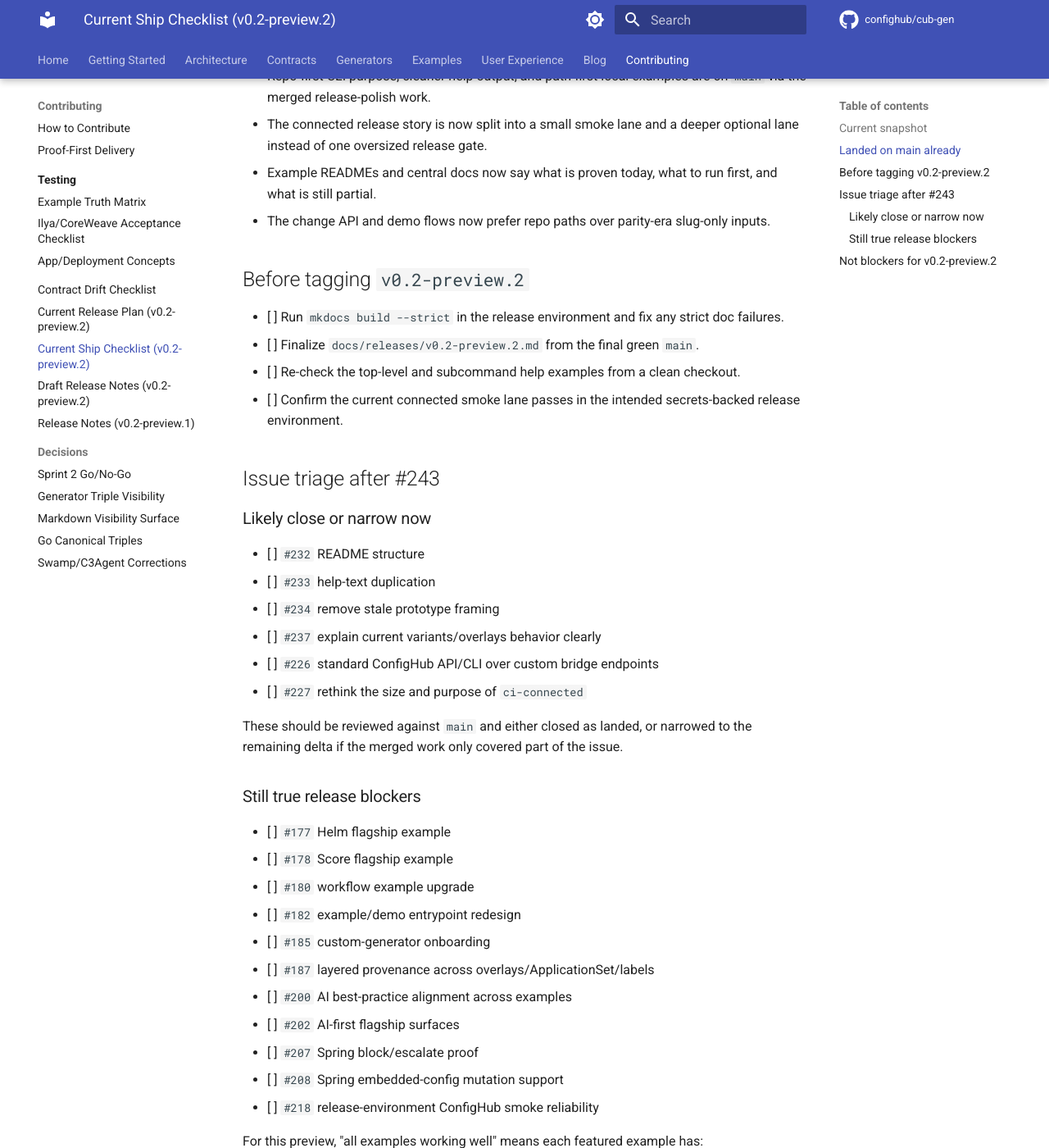
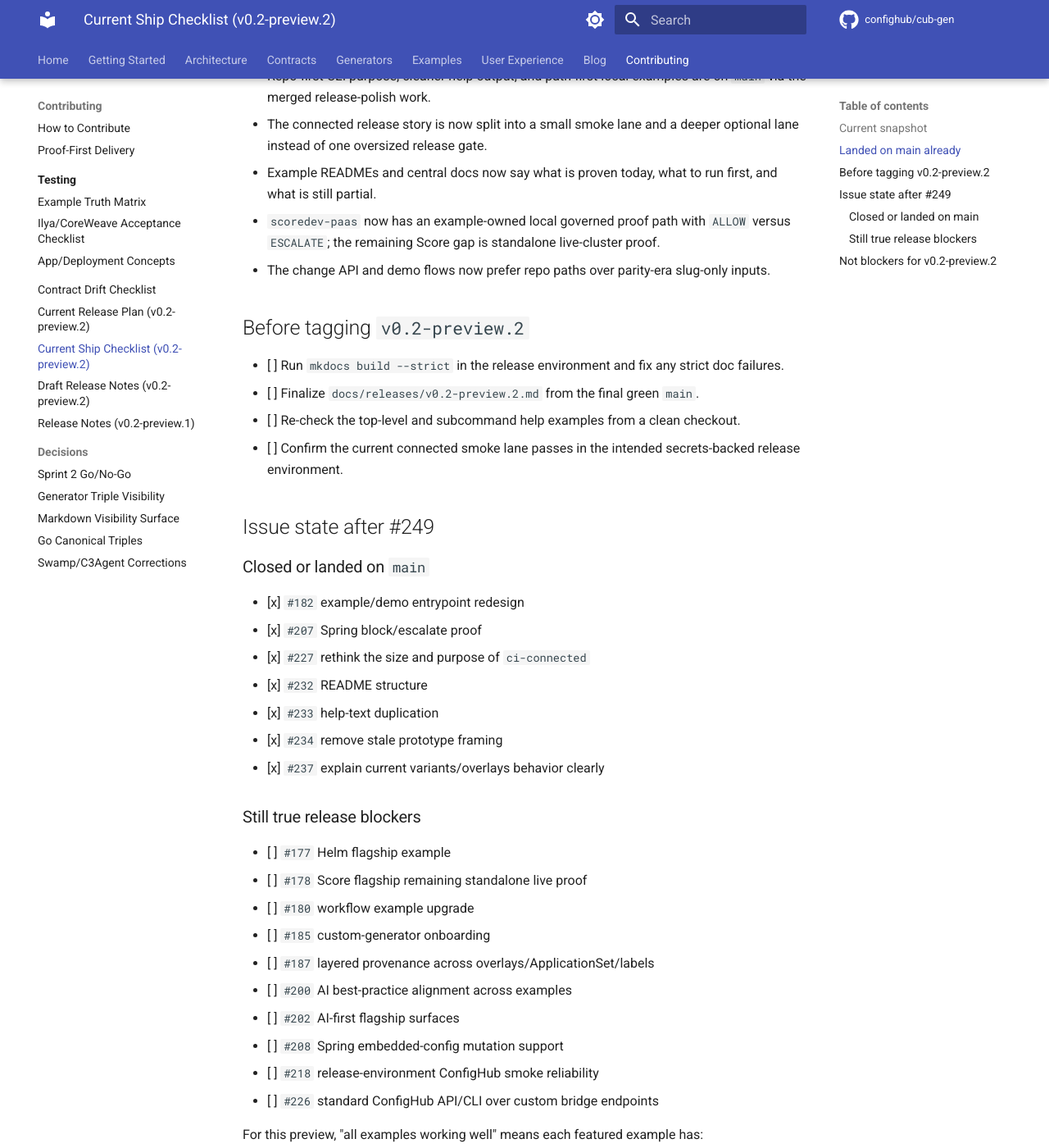
Before and after one commit to confighub/cub-gen, an MkDocs documentation site: the page built from docs/releases/v0.2-preview.2-ship-checklist.md, in a window 1280 px wide and 1400 px high, scrolled down 768 px. Shown: the whole window at 82% size. Built offline with MkDocs 1.6.1 and Material for MkDocs 9.7.7, drawn with Linux system fonts in a browser that asks for light colours; comment, search, counter and statistics services are not loaded.

Commit message:
docs: sync release tracker state

```diff
--- a/docs/releases/v0.2-preview.2-ship-checklist.md
+++ b/docs/releases/v0.2-preview.2-ship-checklist.md
@@ -29,6 +29,9 @@ exit-bar rationale still live in
   optional lane instead of one oversized release gate.
 - Example READMEs and central docs now say what is proven today, what to run
   first, and what is still partial.
+- `scoredev-paas` now has an example-owned local governed proof path with
+  `ALLOW` versus `ESCALATE`; the remaining Score gap is standalone live-cluster
+  proof.
 - The change API and demo flows now prefer repo paths over parity-era slug-only
   inputs.
 
@@ -41,33 +44,30 @@ exit-bar rationale still live in
 - [ ] Confirm the current connected smoke lane passes in the intended
   secrets-backed release environment.
 
-## Issue triage after #243
+## Issue state after #249
 
-### Likely close or narrow now
+### Closed or landed on `main`
 
-- [ ] `#232` README structure
-- [ ] `#233` help-text duplication
-- [ ] `#234` remove stale prototype framing
-- [ ] `#237` explain current variants/overlays behavior clearly
-- [ ] `#226` standard ConfigHub API/CLI over custom bridge endpoints
-- [ ] `#227` rethink the size and purpose of `ci-connected`
-
-These should be reviewed against `main` and either closed as landed, or narrowed
-to the remaining delta if the merged work only covered part of the issue.
+- [x] `#182` example/demo entrypoint redesign
+- [x] `#207` Spring block/escalate proof
+- [x] `#227` rethink the size and purpose of `ci-connected`
+- [x] `#232` README structure
+- [x] `#233` help-text duplication
+- [x] `#234` remove stale prototype framing
+- [x] `#237` explain current variants/overlays behavior clearly
 
 ### Still true release blockers
 
 - [ ] `#177` Helm flagship example
-- [ ] `#178` Score flagship example
+- [ ] `#178` Score flagship remaining standalone live proof
 - [ ] `#180` workflow example upgrade
-- [ ] `#182` example/demo entrypoint redesign
 - [ ] `#185` custom-generator onboarding
 - [ ] `#187` layered provenance across overlays/ApplicationSet/labels
 - [ ] `#200` AI best-practice alignment across examples
 - [ ] `#202` AI-first flagship surfaces
-- [ ] `#207` Spring block/escalate proof
 - [ ] `#208` Spring embedded-config mutation support
 - [ ] `#218` release-environment ConfigHub smoke reliability
+- [ ] `#226` standard ConfigHub API/CLI over custom bridge endpoints
 
 For this preview, "all examples working well" means each featured example has:
 
```
Also changed, not shown: README.md (+4 -4 lines), docs/releases/v0.2-preview.2-plan.md (+15 -9 lines), examples/demo/README.md (+1 -1 lines).
